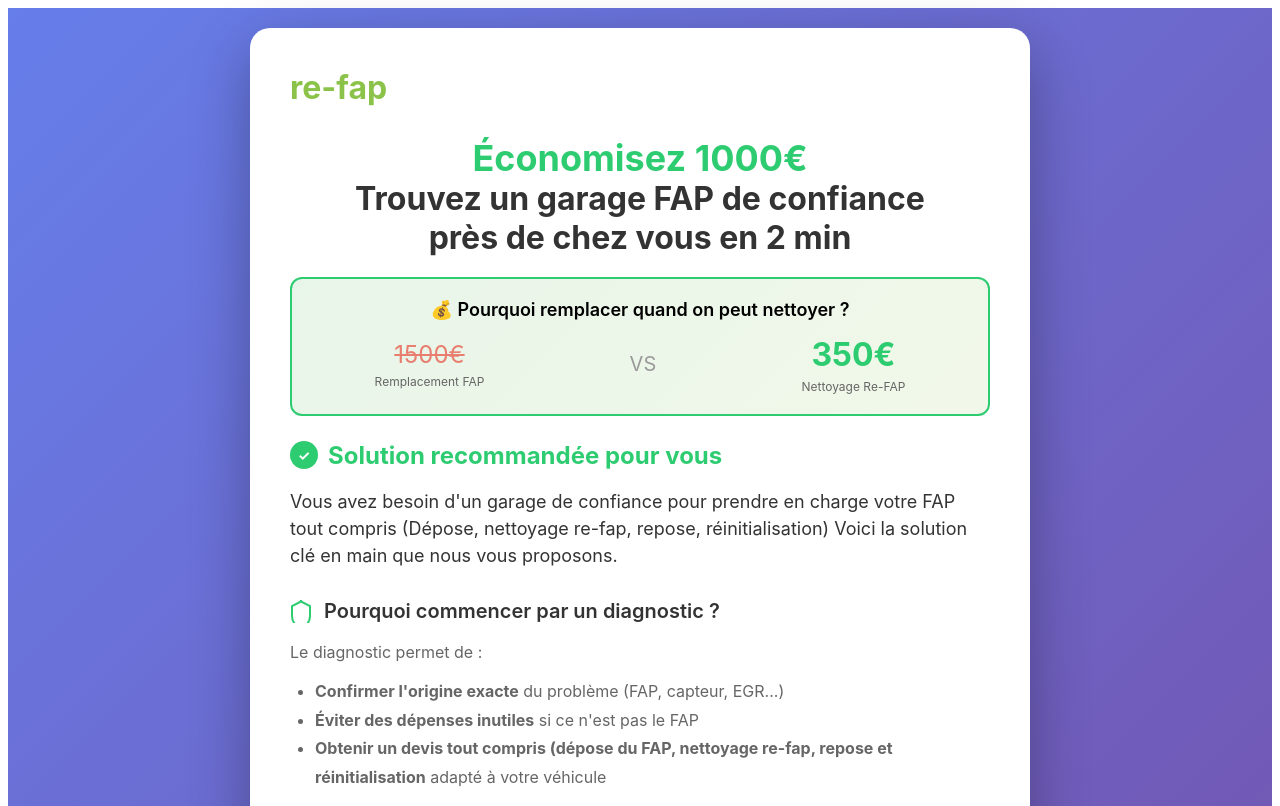
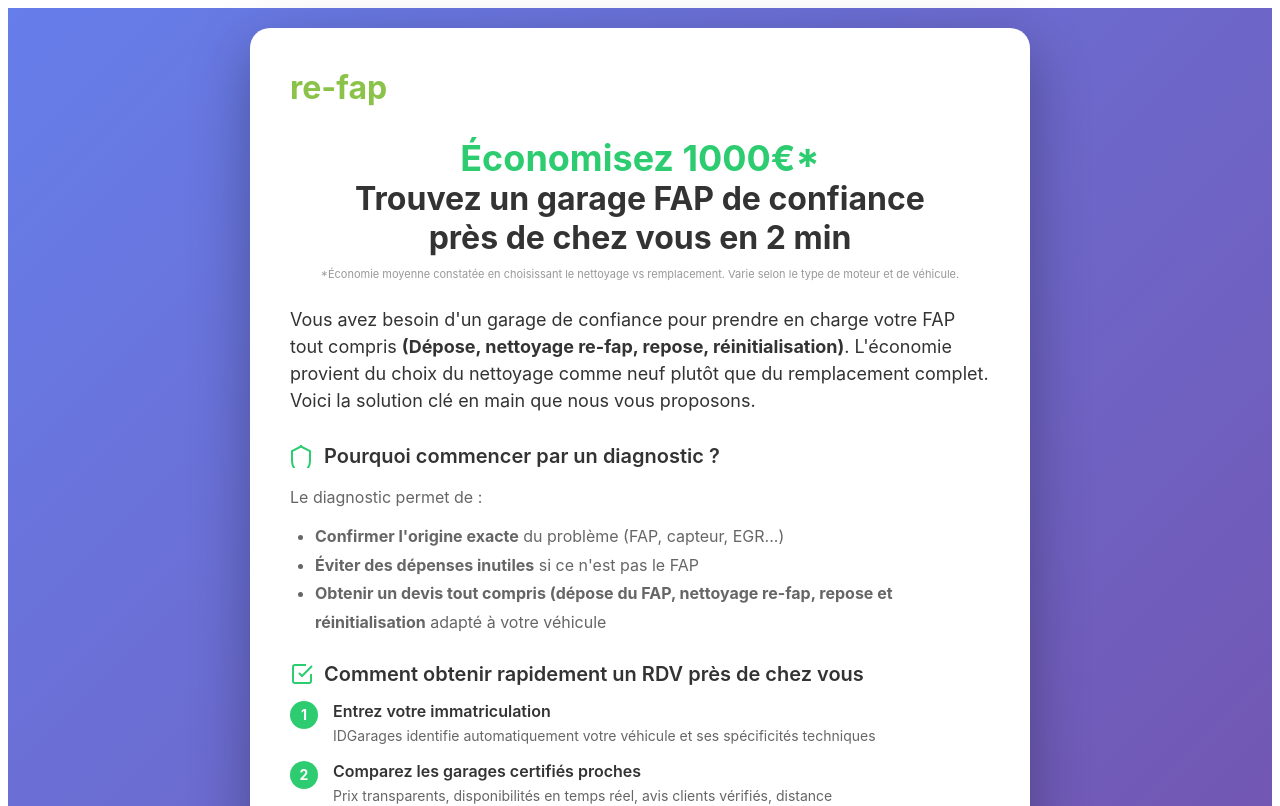
Before and after one commit to REFAP/autoai_re-fap-v2, a Next.js app: page /landing/garage in a window 1280 px wide. Shown: the top 806 px of the page. Built offline with nearby package versions, Linux system fonts and the light colour scheme.

Commit message:
Update garage.js

```diff
--- a/pages/landing/garage.js
+++ b/pages/landing/garage.js
@@ -46,26 +46,6 @@ export default function GarageLanding() {
       display: 'block',
       fontSize: '36px'
     },
-    title: {
-      color: '#2ecc71',
-      fontSize: '24px',
-      marginBottom: '15px',
-      marginTop: '25px',
-      display: 'flex',
-      alignItems: 'center',
-      gap: '10px'
-    },
-    checkIcon: {
-      width: '28px',
-      height: '28px',
-      background: '#2ecc71',
-      borderRadius: '50%',
-      display: 'inline-flex',
-      alignItems: 'center',
-      justifyContent: 'center',
-      color: 'white',
-      fontSize: '14px'
-    },
     subtitle: {
       fontSize: '18px',
       color: '#333',
@@ -102,45 +82,6 @@ export default function GarageLanding() {
       padding: '15px',
       borderRadius: '8px',
       marginBottom: '20px'
-    },
-    highlightBox: {
-      background: 'linear-gradient(135deg, #e8f5e9 0%, #f1f8e9 100%)',
-      border: '2px solid #2ecc71',
-      borderRadius: '12px',
-      padding: '20px',
-      marginBottom: '25px',
-      marginTop: '20px',
-      textAlign: 'center'
-    },
-    priceComparison: {
-      display: 'flex',
-      justifyContent: 'space-around',
-      alignItems: 'center',
-      marginTop: '15px',
-      gap: '20px'
-    },
-    priceItem: {
-      textAlign: 'center'
-    },
-    oldPrice: {
-      fontSize: '24px',
-      color: '#e74c3c',
-      textDecoration: 'line-through',
-      opacity: '0.7'
-    },
-    newPrice: {
-      fontSize: '32px',
-      color: '#2ecc71',
-      fontWeight: 'bold'
-    },
-    priceLabel: {
-      fontSize: '12px',
-      color: '#666',
-      marginTop: '5px'
-    },
-    vsText: {
-      fontSize: '20px',
-      color: '#999'
     },
     step: {
       display: 'flex',
@@ -228,35 +169,17 @@ export default function GarageLanding() {
 
           {/* Nouveau titre principal accrocheur */}
           <h1 style={styles.mainTitle}>
-            <span style={styles.mainTitleHighlight}>Économisez 1000€</span>
+            <span style={styles.mainTitleHighlight}>Économisez 1000€*</span>
             Trouvez un garage FAP de confiance<br/>près de chez vous en 2 min
           </h1>
 
-          {/* Box de comparaison de prix */}
-          <div style={styles.highlightBox}>
-            <div style={{fontWeight: '600', fontSize: '18px', marginBottom: '10px'}}>
-              💰 Pourquoi remplacer quand on peut nettoyer ?
-            </div>
-            <div style={styles.priceComparison}>
-              <div style={styles.priceItem}>
-                <div style={styles.oldPrice}>1500€</div>
-                <div style={styles.priceLabel}>Remplacement FAP</div>
-              </div>
-              <div style={styles.vsText}>VS</div>
-              <div style={styles.priceItem}>
-                <div style={styles.newPrice}>350€</div>
-                <div style={styles.priceLabel}>Nettoyage Re-FAP</div>
-              </div>
-            </div>
+          <div style={{textAlign: 'center', fontSize: '11px', color: '#999', marginTop: '5px', marginBottom: '25px'}}>
+            *Économie moyenne constatée en choisissant le nettoyage vs remplacement. Varie selon le type de moteur et de véhicule.
           </div>
 
-          <h2 style={styles.title}>
-            <span style={styles.checkIcon}>✓</span>
-            Solution recommandée pour vous
-          </h2>
-
           <p style={styles.subtitle}>
-            Vous avez besoin d'un garage de confiance pour prendre en charge votre FAP tout compris (Dépose, nettoyage re-fap, repose, réinitialisation)
+            Vous avez besoin d'un garage de confiance pour prendre en charge votre FAP tout compris <strong>(Dépose, nettoyage re-fap, repose, réinitialisation)</strong>.
+            L'économie provient du choix du nettoyage comme neuf plutôt que du remplacement complet.
             Voici la solution clé en main que nous vous proposons.
           </p>
 
```
